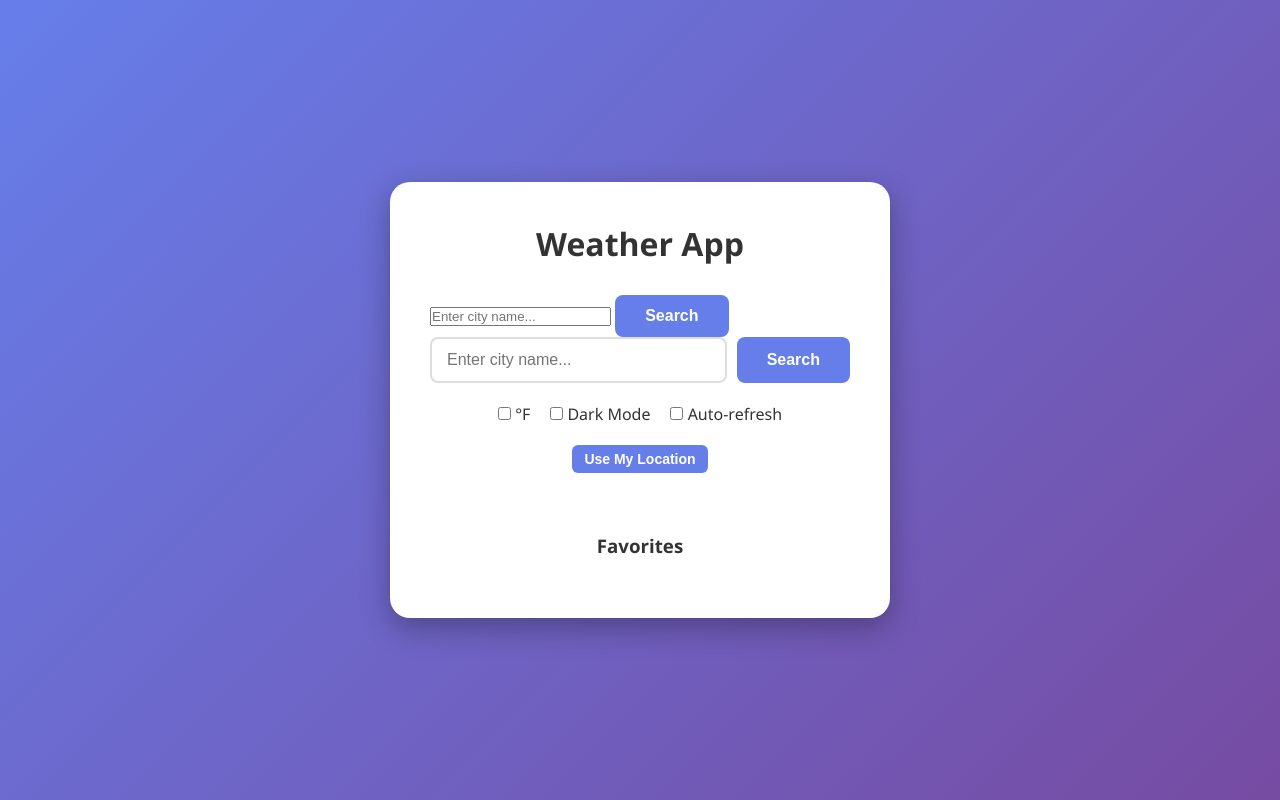
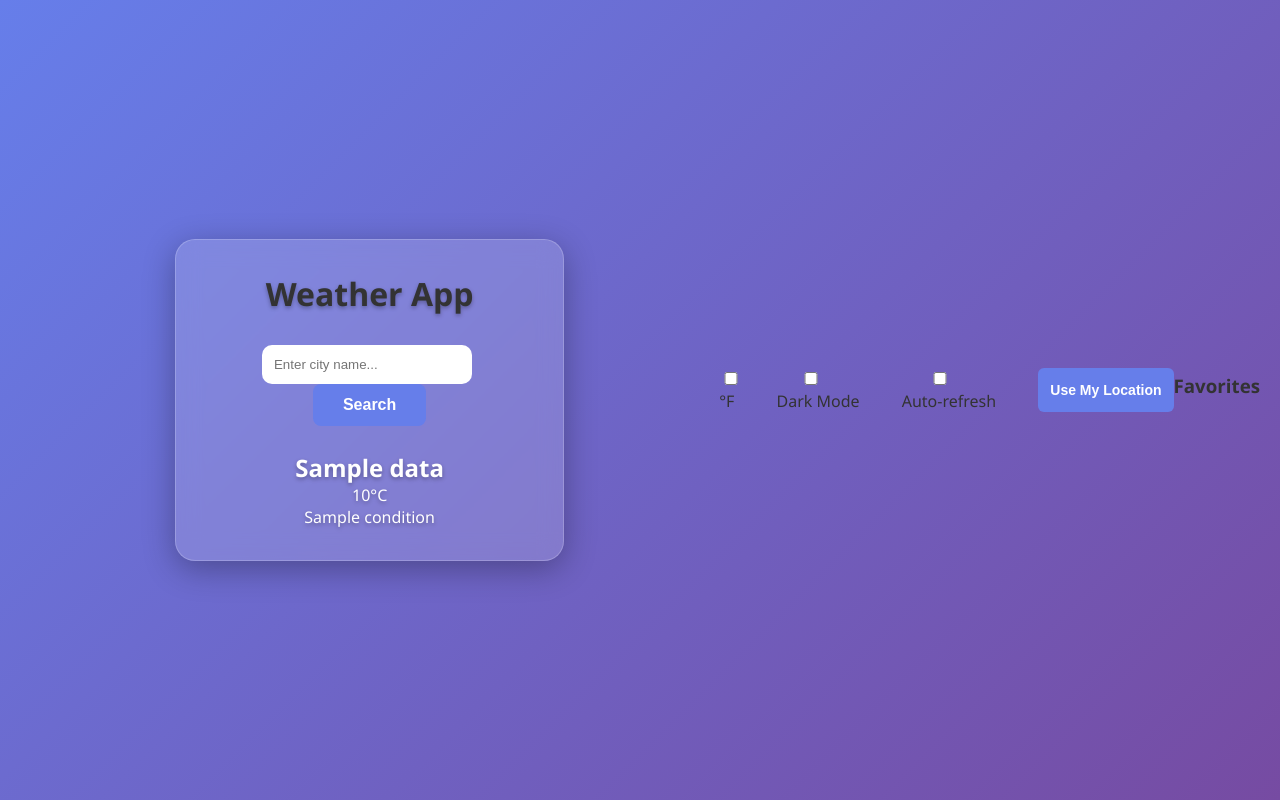
Before and after one commit to lavicat87-beep/cd-C-Users-laver-VS-Code-Weather-App-git-remote--v, a Python web app: template templates/index.html in a window 1280 px wide. Run offline with Jinja, Linux system fonts and the light colour scheme; the template is opened without the code that fills it: most values are stand-ins (such as "Sample title", 1, 10 or a date in 2020).

Commit message:
Finalized glass container and smooth transitions

```diff
--- a/static/style.css
+++ b/static/style.css
@@ -39,14 +39,67 @@ body {
     padding: 20px;
 }
 
+/* 1. THE MAIN CONTAINER (The Glass Box) */
 .container {
-    background: var(--container-bg);
+    background: rgba(255, 255, 255, 0.15); /* Semi-transparent white */
+    backdrop-filter: blur(12px);          /* The "Glass" blur effect */
+    -webkit-backdrop-filter: blur(12px);   /* Safari support */
+    border: 1px solid rgba(255, 255, 255, 0.2);
     border-radius: 20px;
-    padding: 40px;
-    box-shadow: 0 10px 30px rgba(0, 0, 0, 0.3);
-    max-width: 500px;
-    width: 100%;
+    padding: 2rem;
+    color: white;
+    text-shadow: 0 2px 4px rgba(0,0,0,0.3);
+    margin: 50px auto;
+    max-width: 400px;
+    text-align: center;
+    box-shadow: 0 8px 32px 0 rgba(0, 0, 0, 0.3);
 }
+
+/* 2. THE SEARCH FORM & BUTTONS */
+form {
+    margin-bottom: 25px;
+}
+
+input {
+    padding: 12px;
+    border-radius: 10px;
+    border: none;
+    width: 65%;
+    margin-right: 5px;
+    outline: none;
+}
+
+button {
+    padding: 12px 20px;
+    border-radius: 10px;
+    background-color: #ff8c00; /* Sun-orange */
+    color: white;
+    border: none;
+    cursor: pointer;
+    font-weight: bold;
+    transition: 0.3s;
+}
+
+button:hover {
+    background-color: #e67e00;
+    transform: scale(1.05);
+}
+
+/* 3. THE DYNAMIC THEMES (Vibe Logic) */
+/* These trigger based on what Python sends to the HTML <body> tag */
+
+body.day {
+    background: linear-gradient(180deg, #ffce00 0%, #ff8c00 50%, #f7b733 100%);
+    transition: background 1.5s ease-in-out;
+    min-height: 100vh; /* Ensures the color fills the whole screen */
+}
+
+body.night {
+    background: linear-gradient(180deg, #0f2027 0%, #203a43 50%, #2c5364 100%);
+    transition: background 1.5s ease-in-out;
+    min-height: 100vh;
+}
+
 
 h1 {
     text-align: center;
--- a/templates/index.html
+++ b/templates/index.html
@@ -17,9 +17,13 @@
         <button type="submit">Search</button>
     </form>
 
-        <div class="search-box">
-            <input type="text" id="cityInput" placeholder="Enter city name..." autocomplete="off">
-            <button onclick="searchWeather()">Search</button>
+    {% if data %}
+    <div class="results">
+        <h2>{{ data['name'] }}</h2>
+        <p class="temp">{{ data['main']['temp'] }}°C</p>
+        <p class="condition">{{ condition }}</p>
+    </div>
+    {% endif %}
 </div>
 
         <div id="options" class="options">
```
Lines whose indentation alone changed are shown as unchanged.
